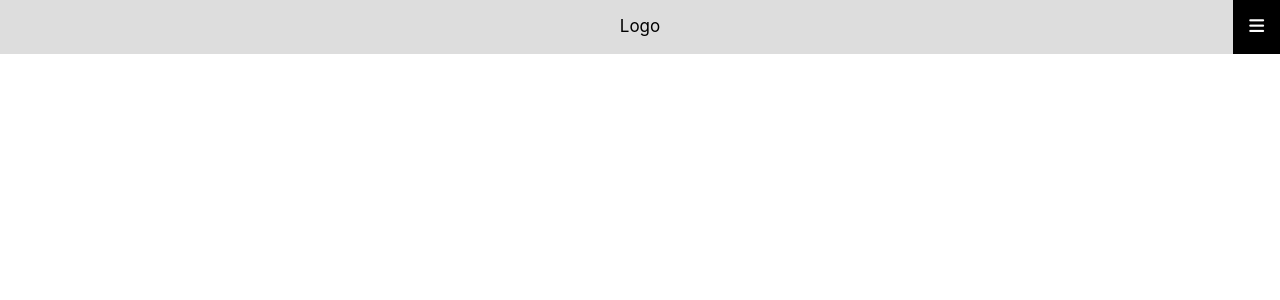
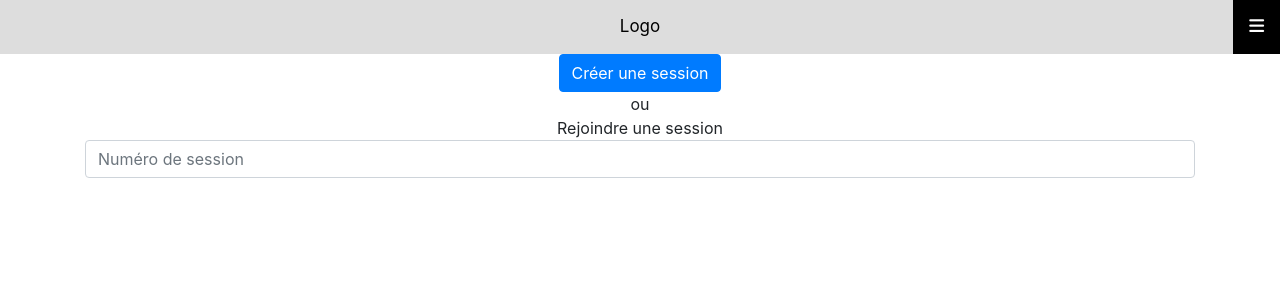
Before and after one commit to Saadovski/PLD_SMART, a React (Create React App) app in the folder frontend/: page /creersession in a window 1280 px wide. Shown: the top 300 px of the page. Built offline with nearby package versions, Linux system fonts and the light colour scheme.

Commit message:
Creating createSession + Session page

```diff
--- a/frontend/src/App.js
+++ b/frontend/src/App.js
@@ -6,6 +6,8 @@ import Signup_Signin from "./component/signup_signin";
 import Navbar from "./component/Navbar";
 import Home from "./component/Home";
 import MonEspace from "./component/MonEspace";
+import CreateSession from "./component/CreateSession";
+import SessionPage from "./component/SessionPage";
 
 function App() {
   return (
@@ -14,9 +16,11 @@ function App() {
         <Navbar />
         <Switch>
           <Route exact path="/" component={Home} />
-          <Route exact path="/inscription" component={Signup} />
-          <Route exact path="/connexion" component={Signin} />
-          <Route exact path="/monespace" component={MonEspace} />
+          <Route path="/inscription" component={Signup} />
+          <Route path="/connexion" component={Signin} />
+          <Route path="/monespace" component={MonEspace} />
+          <Route path="/creersession" component={CreateSession} />
+          <Route path="/session/:id" component={SessionPage} />
         </Switch>
       </Router>
     </div>
--- /dev/null
+++ b/frontend/src/component/CreateSession.js
@@ -0,0 +1,22 @@
+import { useState } from "react";
+import { Container, Button, Form } from "react-bootstrap";
+import { Redirect } from "react-router";
+
+function CreateSession() {
+
+  const generateSessionId = () => {
+    const randomID = Math.random() * 100;
+    <Redirect to={{ pathname: `/session/${randomID}` }} />;
+  };
+
+  return (
+    <Container>
+      <Button onClick={generateSessionId}>Créer une session</Button>
+      <div className="separator">ou</div>
+      <div>Rejoindre une session</div>
+      <Form.Control type="text" placeholder="Numéro de session"></Form.Control>
+    </Container>
+  );
+}
+
+export default CreateSession;
--- a/frontend/src/component/Home.js
+++ b/frontend/src/component/Home.js
@@ -1,3 +1,5 @@
+import { Button } from "react-bootstrap";
+
 function Home() {
   return (
     <div>
@@ -6,6 +8,11 @@ function Home() {
 
       <div>Explication de l'app ...</div>
       <div>Connecte-toi pour utiliser Walou</div>
+
+      <div>
+        <h2>Rejoins tes amis pour choisir ton film !</h2>
+        <Button onClick={() => console.log("rejoindre session")}>Lancer une session !</Button>
+      </div>
     </div>
   );
 }
--- /dev/null
+++ b/frontend/src/component/SessionPage.js
@@ -0,0 +1,9 @@
+import { useParams } from "react-router";
+
+function SessionPage() {
+  const { id } = useParams();
+
+  return <div>Session {id}</div>;
+}
+
+export default SessionPage;
--- /dev/null
+++ b/frontend/src/styles/createSession.css
@@ -0,0 +1,20 @@
+.separator {
+    display: flex;
+    align-items: center;
+    text-align: center;
+  }
+
+  .separator::before,
+  .separator::after {
+    content: '';
+    flex: 1;
+    border-bottom: 1px solid #000;
+  }
+
+  .separator:not(:empty)::before {
+    margin-right: .25em;
+  }
+
+  .separator:not(:empty)::after {
+    margin-left: .25em;
+  }
```
